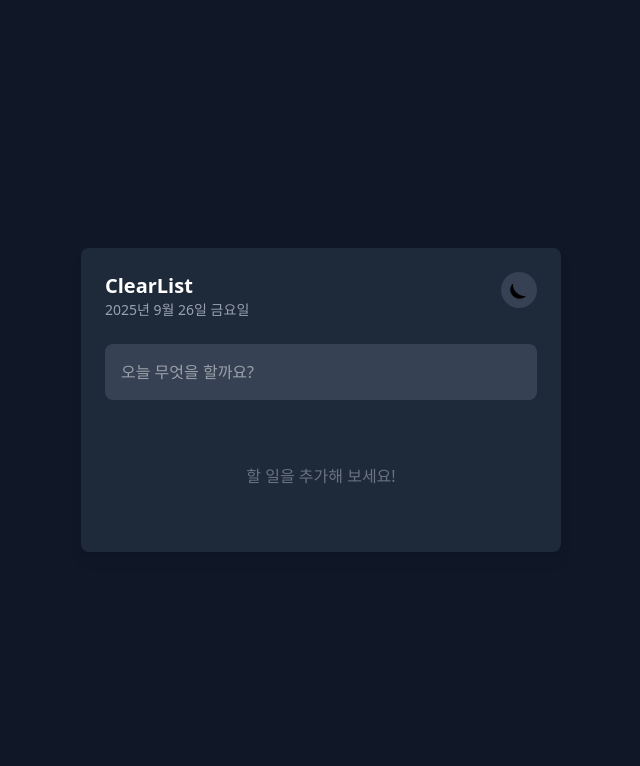
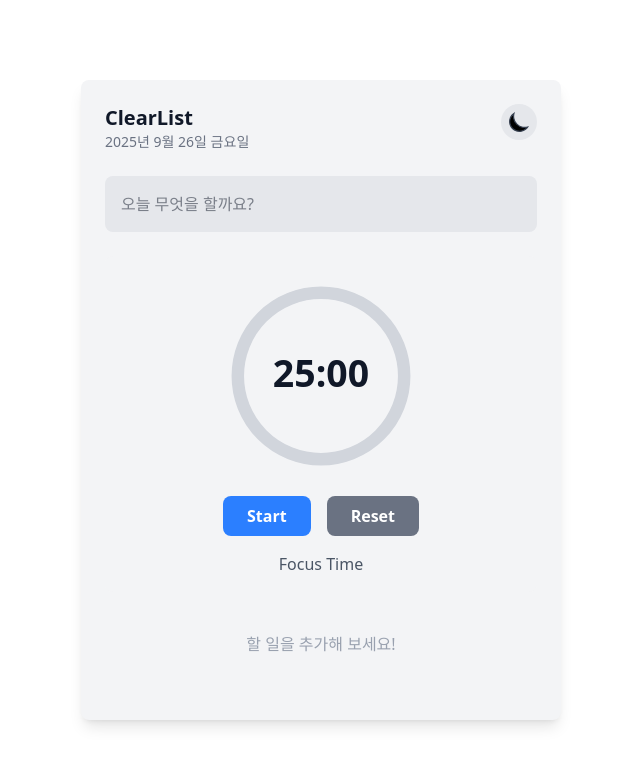
Before and after one commit to SNULION-13th/AI_seminar, a React (Vite) app: page / in a window 1280 px wide. Shown: the top 766 px of the page, without its empty margins (319-959 px from the left). Built offline with nearby package versions, Linux system fonts and the light colour scheme.

Commit message:
2주차 과제

```diff
--- a/src/App.jsx
+++ b/src/App.jsx
@@ -1,5 +1,6 @@
 
 import React, { useState, useEffect } from 'react';
+import PomodoroTimer from './components/features/PomodoroTimer';
 import modeToggleIcon from './assets/mode-toggle.svg';
 import "./App.css"
 
@@ -17,12 +18,17 @@ function App() {
   const [filter, setFilter] = useState('all'); // 'all', 'active', 'completed'
   const [editingTodo, setEditingTodo] = useState(null);
   const [editingText, setEditingText] = useState('');
+  const [isDarkMode, setIsDarkMode] = useState(true);
 
-  // Load todos from localStorage on initial render
+  // Load todos and mode from localStorage on initial render
   useEffect(() => {
     const savedTodos = localStorage.getItem('todos');
     if (savedTodos) {
       setTodos(JSON.parse(savedTodos));
+    }
+    const savedMode = localStorage.getItem('darkMode');
+    if (savedMode !== null) {
+      setIsDarkMode(JSON.parse(savedMode));
     }
   }, []);
 
@@ -30,6 +36,20 @@ function App() {
   useEffect(() => {
     localStorage.setItem('todos', JSON.stringify(todos));
   }, [todos]);
+
+  // Save dark mode to localStorage and update class
+  useEffect(() => {
+    if (isDarkMode) {
+      document.documentElement.classList.add('dark');
+    } else {
+      document.documentElement.classList.remove('dark');
+    }
+    localStorage.setItem('darkMode', JSON.stringify(isDarkMode));
+  }, [isDarkMode]);
+
+  const toggleDarkMode = () => {
+    setIsDarkMode(prevMode => !prevMode);
+  };
 
   const handleAddTodo = (e) => {
     e.preventDefault();
@@ -93,15 +113,15 @@ function App() {
   const remainingTodos = todos.filter(todo => !todo.completed).length;
 
   return (
-    <div className="bg-gray-900 flex justify-center items-center min-h-screen">
+    <div className="bg-white dark:bg-gray-900 flex justify-center items-center min-h-screen transition-colors duration-500">
       <div className="w-full max-w-lg mx-auto p-4">
-        <div className="bg-gray-800 rounded-lg shadow-lg p-6">
+        <div className="bg-gray-100 dark:bg-gray-800 rounded-lg shadow-lg p-6 transition-colors duration-500">
           <div className="flex justify-between items-start mb-6">
             <div>
-              <h1 className="text-xl font-bold text-white">ClearList</h1>
-              <p className="text-sm text-gray-400">{dateString}</p>
+              <h1 className="text-xl font-bold text-gray-900 dark:text-white">ClearList</h1>
+              <p className="text-sm text-gray-500 dark:text-gray-400">{dateString}</p>
             </div>
-            <button className="bg-gray-700 rounded-full p-2">
+            <button onClick={toggleDarkMode} className="bg-gray-200 dark:bg-gray-700 rounded-full p-2 focus:outline-none focus:ring-2 focus:ring-blue-500">
               <img src={modeToggleIcon} alt="Mode Toggle" className="w-5 h-5" />
             </button>
           </div>
@@ -112,20 +132,22 @@ function App() {
               placeholder="오늘 무엇을 할까요?"
               value={newTodo}
               onChange={(e) => setNewTodo(e.target.value)}
-              className="flex-grow p-4 bg-gray-700 text-white rounded-lg focus:outline-none focus:ring-2 focus:ring-blue-500"
+              className="flex-grow p-4 bg-gray-200 dark:bg-gray-700 text-gray-900 dark:text-white rounded-lg focus:outline-none focus:ring-2 focus:ring-blue-500 transition-colors duration-500"
             />
           </form>
+
+          <PomodoroTimer />
 
           <div className="space-y-2">
             {filteredTodos.length > 0 ? (
               filteredTodos.map(todo => (
-                <li key={todo.id} className="flex items-center justify-between bg-gray-700 p-4 rounded-lg list-none">
+                <li key={todo.id} className="flex items-center justify-between bg-white dark:bg-gray-700 p-4 rounded-lg list-none transition-colors duration-500">
                   <div className="flex items-center w-full">
                     <input
                       type="checkbox"
                       checked={todo.completed}
                       onChange={() => handleToggleComplete(todo.id)}
-                      className="h-5 w-5 rounded bg-gray-600 border-gray-500 focus:ring-blue-500 text-blue-500"
+                      className="h-5 w-5 rounded bg-gray-200 dark:bg-gray-600 border-gray-300 dark:border-gray-500 focus:ring-blue-500 text-blue-500"
                     />
                     {editingTodo === todo.id ? (
                       <input
@@ -134,34 +156,34 @@ function App() {
                         onChange={(e) => setEditingText(e.target.value)}
                         onKeyDown={(e) => handleKeyDown(e, todo.id)}
                         onBlur={() => handleUpdateTodo(todo.id)}
-                        className="ml-3 bg-gray-600 text-white rounded px-2 py-1 w-full"
+                        className="ml-3 bg-gray-200 dark:bg-gray-600 text-gray-900 dark:text-white rounded px-2 py-1 w-full"
                         autoFocus
                       />
                     ) : (
-                      <span onDoubleClick={() => handleEdit(todo)} className={`ml-3 text-white ${todo.completed ? 'line-through text-gray-500' : ''}`}>
+                      <span onDoubleClick={() => handleEdit(todo)} className={`ml-3 text-gray-900 dark:text-white ${todo.completed ? 'line-through text-gray-400 dark:text-gray-500' : ''}`}>
                         {todo.text}
                       </span>
                     )}
                   </div>
-                  <button onClick={() => handleDeleteTodo(todo.id)} className="text-gray-500 hover:text-white ml-4">X</button>
+                  <button onClick={() => handleDeleteTodo(todo.id)} className="text-gray-400 dark:text-gray-500 hover:text-gray-700 dark:hover:text-white ml-4">X</button>
                 </li>
               ))
             ) : (
-              <div className="text-center text-gray-500 py-10">
+              <div className="text-center text-gray-400 dark:text-gray-500 py-10">
                 <p>{filter === 'completed' ? '완료된 할 일이 없습니다.' : '할 일을 추가해 보세요!'}</p>
               </div>
             )}
           </div>
 
           {todos.length > 0 && (
-            <div className="mt-6 flex justify-between items-center text-sm text-gray-400">
+            <div className="mt-6 flex justify-between items-center text-sm text-gray-500 dark:text-gray-400">
               <span>{remainingTodos} items left</span>
               <div className="flex space-x-2">
-                <button onClick={() => setFilter('all')} className={`hover:text-white ${filter === 'all' ? 'text-blue-500' : ''}`}>All</button>
-                <button onClick={() => setFilter('active')} className={`hover:text-white ${filter === 'active' ? 'text-blue-500' : ''}`}>Active</button>
-                <button onClick={() => setFilter('completed')} className={`hover:text-white ${filter === 'completed' ? 'text-blue-500' : ''}`}>Completed</button>
+                <button onClick={() => setFilter('all')} className={`hover:text-gray-900 dark:hover:text-white ${filter === 'all' ? 'text-blue-600 dark:text-blue-500' : ''}`}>All</button>
+                <button onClick={() => setFilter('active')} className={`hover:text-gray-900 dark:hover:text-white ${filter === 'active' ? 'text-blue-600 dark:text-blue-500' : ''}`}>Active</button>
+                <button onClick={() => setFilter('completed')} className={`hover:text-gray-900 dark:hover:text-white ${filter === 'completed' ? 'text-blue-600 dark:text-blue-500' : ''}`}>Completed</button>
               </div>
-              <button onClick={handleClearCompleted} className="hover:text-white">Clear Completed</button>
+              <button onClick={handleClearCompleted} className="hover:text-gray-900 dark:hover:text-white">Clear Completed</button>
             </div>
           )}
         </div>
--- /dev/null
+++ b/src/components/features/PomodoroTimer.jsx
@@ -0,0 +1,121 @@
+
+import React, { useState, useEffect } from 'react';
+
+const PomodoroTimer = () => {
+  const [minutes, setMinutes] = useState(25);
+  const [seconds, setSeconds] = useState(0);
+  const [isActive, setIsActive] = useState(false);
+  const [isBreak, setIsBreak] = useState(false);
+
+  // Constants for the SVG circle
+  const radius = 80;
+  const circumference = 2 * Math.PI * radius;
+
+  const totalDuration = (isBreak ? 5 : 25) * 60;
+  const timeRemaining = minutes * 60 + seconds;
+  const progress = ((totalDuration - timeRemaining) / totalDuration) * circumference;
+  const strokeDashoffset = circumference - progress;
+
+
+  useEffect(() => {
+    let interval = null;
+
+    if (isActive) {
+      interval = setInterval(() => {
+        if (seconds > 0) {
+          setSeconds(seconds - 1);
+        }
+        if (seconds === 0) {
+          if (minutes === 0) {
+            // Timer ends, switch between break and focus
+            const newIsBreak = !isBreak;
+            setIsBreak(newIsBreak);
+            setMinutes(newIsBreak ? 5 : 25);
+            setIsActive(false); // Pause timer on switch
+            // Optional: Add a sound or notification here
+          } else {
+            setMinutes(minutes - 1);
+            setSeconds(59);
+          }
+        }
+      }, 1000);
+    } else if (!isActive && seconds !== 0) {
+      clearInterval(interval);
+    }
+
+    return () => clearInterval(interval);
+  }, [isActive, seconds, minutes, isBreak]);
+
+  const toggleTimer = () => {
+    setIsActive(!isActive);
+  };
+
+  const resetTimer = () => {
+    setIsActive(false);
+    setIsBreak(false);
+    setMinutes(25);
+    setSeconds(0);
+  };
+
+  const time = `${minutes.toString().padStart(2, '0')}:${seconds.toString().padStart(2, '0')}`;
+
+  return (
+    <div className="text-center p-4 bg-gray-100 dark:bg-gray-800 rounded-lg mt-6 transition-colors duration-500">
+      <div className="relative w-52 h-52 mx-auto mb-4">
+        <svg className="w-full h-full" viewBox="0 0 200 200">
+          {/* Background Circle */}
+          <circle
+            cx="100"
+            cy="100"
+            r={radius}
+            fill="none"
+            strokeWidth="12"
+            className="stroke-gray-300 dark:stroke-gray-600"
+          />
+          {/* Progress Circle */}
+          <circle
+            cx="100"
+            cy="100"
+            r={radius}
+            fill="none"
+            strokeWidth="12"
+            className="stroke-blue-500"
+            strokeDasharray={circumference}
+            strokeDashoffset={strokeDashoffset}
+            strokeLinecap="round"
+            transform="rotate(-90 100 100)"
+            style={{ transition: 'stroke-dashoffset 0.5s linear' }}
+          />
+          <text
+            x="50%"
+            y="50%"
+            textAnchor="middle"
+            dy=".3em"
+            className="text-4xl font-bold fill-current text-gray-900 dark:text-white"
+          >
+            {time}
+          </text>
+        </svg>
+      </div>
+      <div className="flex justify-center space-x-4">
+        <button
+          onClick={toggleTimer}
+          className="bg-blue-500 hover:bg-blue-600 text-white font-bold py-2 px-6 rounded-lg transition-colors"
+        >
+          {isActive ? 'Pause' : 'Start'}
+        </button>
+        <button
+          onClick={resetTimer}
+          className="bg-gray-500 hover:bg-gray-600 text-white font-bold py-2 px-6 rounded-lg transition-colors"
+        >
+          Reset
+        </button>
+      </div>
+      <p className="text-gray-600 dark:text-gray-400 mt-4">
+        {isBreak ? 'Break Time!' : 'Focus Time'}
+      </p>
+    </div>
+  );
+};
+
+export default PomodoroTimer;
```
